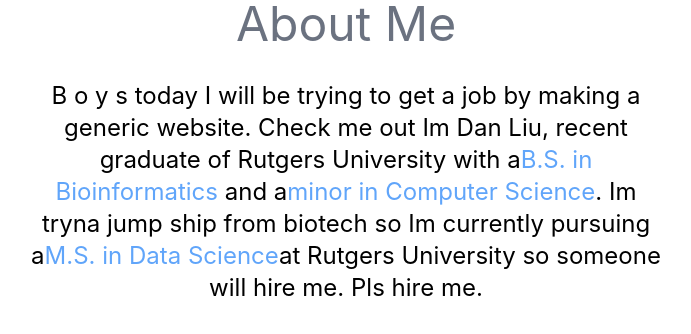
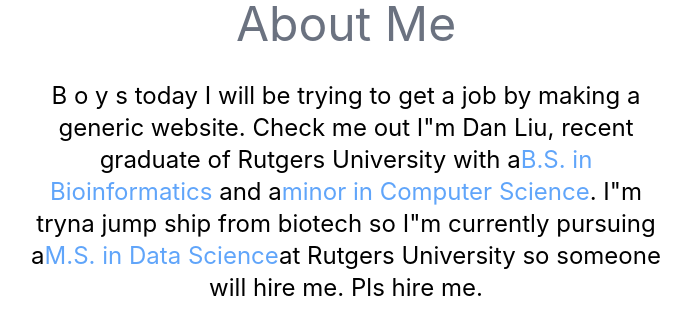
Before and after one commit to danieljliu/danieljliu.github.io, a Next.js app: page /Components/About in a window 1280 px wide. Shown: the top 334 px of the page, without its empty margins (294-985 px from the left). Built offline with nearby package versions, Linux system fonts and the light colour scheme.

Commit message:
added apostrophes

```diff
--- a/package.json
+++ b/package.json
@@ -24,8 +24,5 @@
     "file-loader": "^6.2.0",
     "postcss": "^8.4.14",
     "tailwindcss": "^3.1.6"
-  },
-  "scripts": {
-    "build": "next build && next export"
   }
 }
--- a/pages/Components/About.js
+++ b/pages/Components/About.js
@@ -3,12 +3,12 @@
         <div className={"flex flex-col items-center justify-center dark:text-gray-300 "}>
             <h1 className="text-center text-5xl text-gray-500 dark:text-gray-300 h-20">About Me</h1>
             <div className={"text-center text-2xl w-[50vw]"}>
-                B o y s today I will be trying to get a job by making a generic website. Check me out Im Dan Liu, recent graduate of Rutgers University
+                B o y s today I will be trying to get a job by making a generic website. Check me out I&quot;m Dan Liu, recent graduate of Rutgers University
                 with a
                 <span className={"text-blue-400 dark:text-green-500"}>B.S. in Bioinformatics </span>
                 and a
                 <span className={"text-blue-400 dark:text-green-500"}>minor in Computer Science</span>.
-                Im tryna jump ship from biotech so Im currently pursuing a
+                I&quot;m tryna jump ship from biotech so I&quot;m currently pursuing a
                 <span className={"text-blue-400 dark:text-green-500"}>M.S. in Data Science</span>
                 at Rutgers University so someone will hire me. Pls hire me.
             </div>
```
